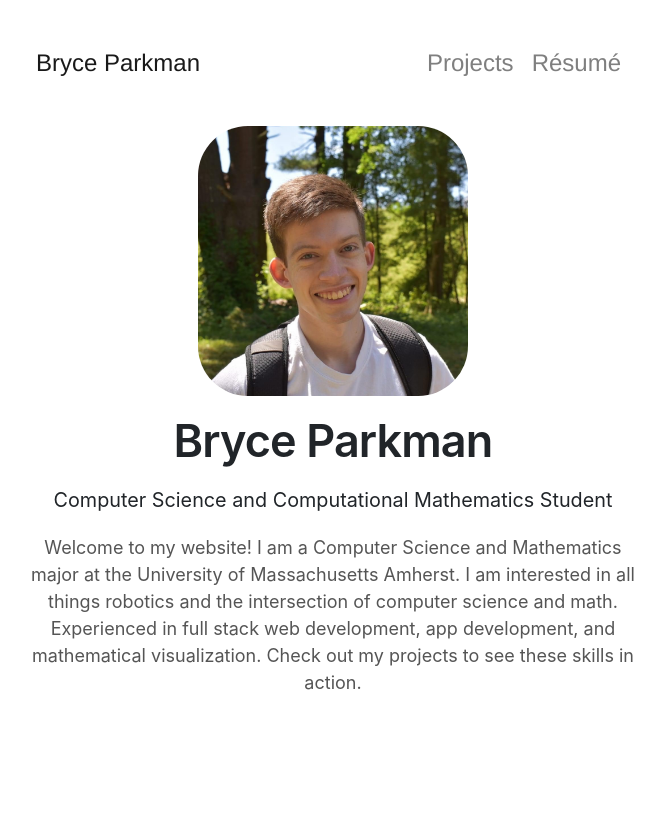
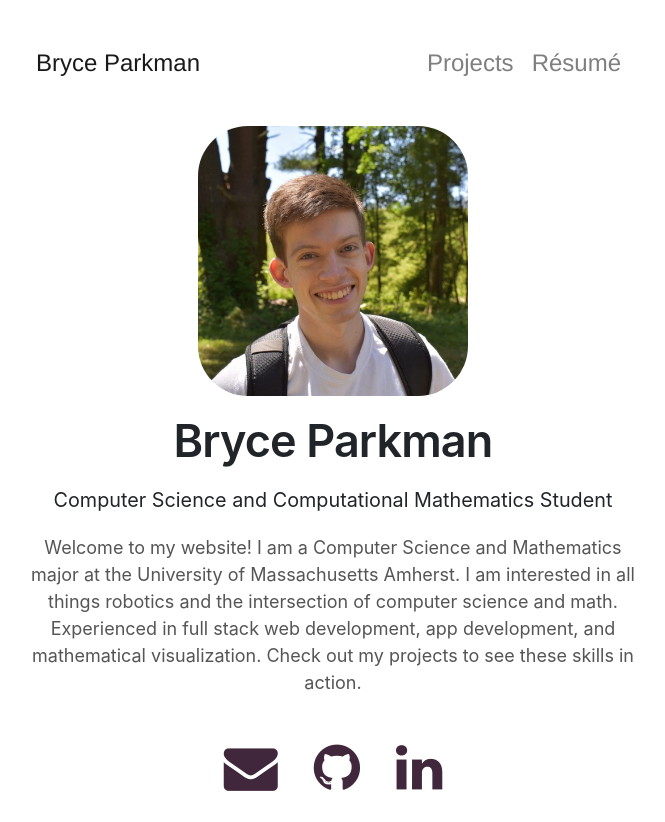
Before and after one commit to bryceparkman/personal-website, a Next.js app: page / in a window 1280 px wide. Shown: the whole page, without its empty margins (307-972 px from the left). Before the commit the page ends 800 px from the top, so only its background shows below. Built offline with nearby package versions, Linux system fonts and the light colour scheme.

Commit message:
Added contact links

```diff
--- a/components/navigation.js
+++ b/components/navigation.js
@@ -12,7 +12,7 @@ export default function Navigation() {
             <Navbar.Collapse id="basic-navbar-nav">
                 <Nav className="ml-auto">
                     <Link href="/projects" passHref><Nav.Link>Projects</Nav.Link></Link>
-                    <Link href="/resume" passHref><Nav.Link>Résumé</Nav.Link></Link>
+                    <Nav.Link href='/Bryce-Parkman-Resume.pdf'>Résumé</Nav.Link>
                     {/* <NavDropdown title="Dropdown" id="basic-nav-dropdown">
                         <NavDropdown.Item href="#action/3.1">Action</NavDropdown.Item>
                         <NavDropdown.Item href="#action/3.2">Another action</NavDropdown.Item>
--- a/package.json
+++ b/package.json
@@ -11,6 +11,7 @@
   "dependencies": {
     "bootstrap": "^4.5.2",
     "cors": "^2.8.5",
+    "font-awesome": "^4.7.0",
     "gray-matter": "^4.0.2",
     "next": "9.3.5",
     "react": "16.13.1",
--- a/pages/_app.js
+++ b/pages/_app.js
@@ -1,5 +1,6 @@
 import '../styles/global.css'
 import 'bootstrap/dist/css/bootstrap.min.css';
+import 'font-awesome/css/font-awesome.min.css';
 
 export default function App({ Component, pageProps }) {
   return <Component {...pageProps} />
--- a/pages/index.js
+++ b/pages/index.js
@@ -12,7 +12,7 @@ export default function Home() {
       <section className={utilStyles.headingMd}>
         <p>Computer Science and Computational Mathematics Student</p>
       </section>
-      <section className={utilStyles.lightText} style={{textAlign: 'center'}}>
+      <section className={utilStyles.lightText} style={{ textAlign: 'center' }}>
         <p>
           Welcome to my website! I am a Computer Science and Mathematics major at the University of Massachusetts Amherst.
           I am interested in all things robotics and the intersection of computer science and math.
@@ -20,6 +20,29 @@ export default function Home() {
           Check out my projects to see these skills in action.
       </p>
       </section>
+      <section style={{ textAlign: 'center', marginTop: '2.5rem' }}>
+        <Link href='mailto:bparkman@umass.edu'>
+          <a>
+            <span className={utilStyles.contacts}>
+              <i className="fa fa-envelope fa-3x"></i>
+            </span>
+          </a>
+        </Link>
+        <Link href='https://github.com/bryceparkman'>
+          <a target="_blank">
+            <span className={utilStyles.contacts}>
+              <i className="fa fa-github fa-3x"></i>
+            </span>
+          </a>
+        </Link>
+        <Link href='https://www.linkedin.com/in/bryce-parkman/'>
+          <a target="_blank">
+            <span className={utilStyles.contacts}>
+              <i className="fa fa-linkedin fa-3x"></i>
+            </span>
+          </a>
+        </Link>
+      </section>
     </Layout>
   )
 }
--- a/pages/projects.js
+++ b/pages/projects.js
@@ -3,7 +3,7 @@ import Layout from '../components/layout'
 export default function Project() {
     return (
         <Layout>
-            <h1>My Projects</h1>
+
         </Layout>
     )
   }
--- a/styles/utils.module.css
+++ b/styles/utils.module.css
@@ -52,3 +52,8 @@
 .lightText {
   color: #555;
 }
+
+.contacts {
+  color: #41273b;
+  padding: 0 1rem;
+}
```
Also changed, not shown: 2 other files (tests, documents, lock files or other folders).
